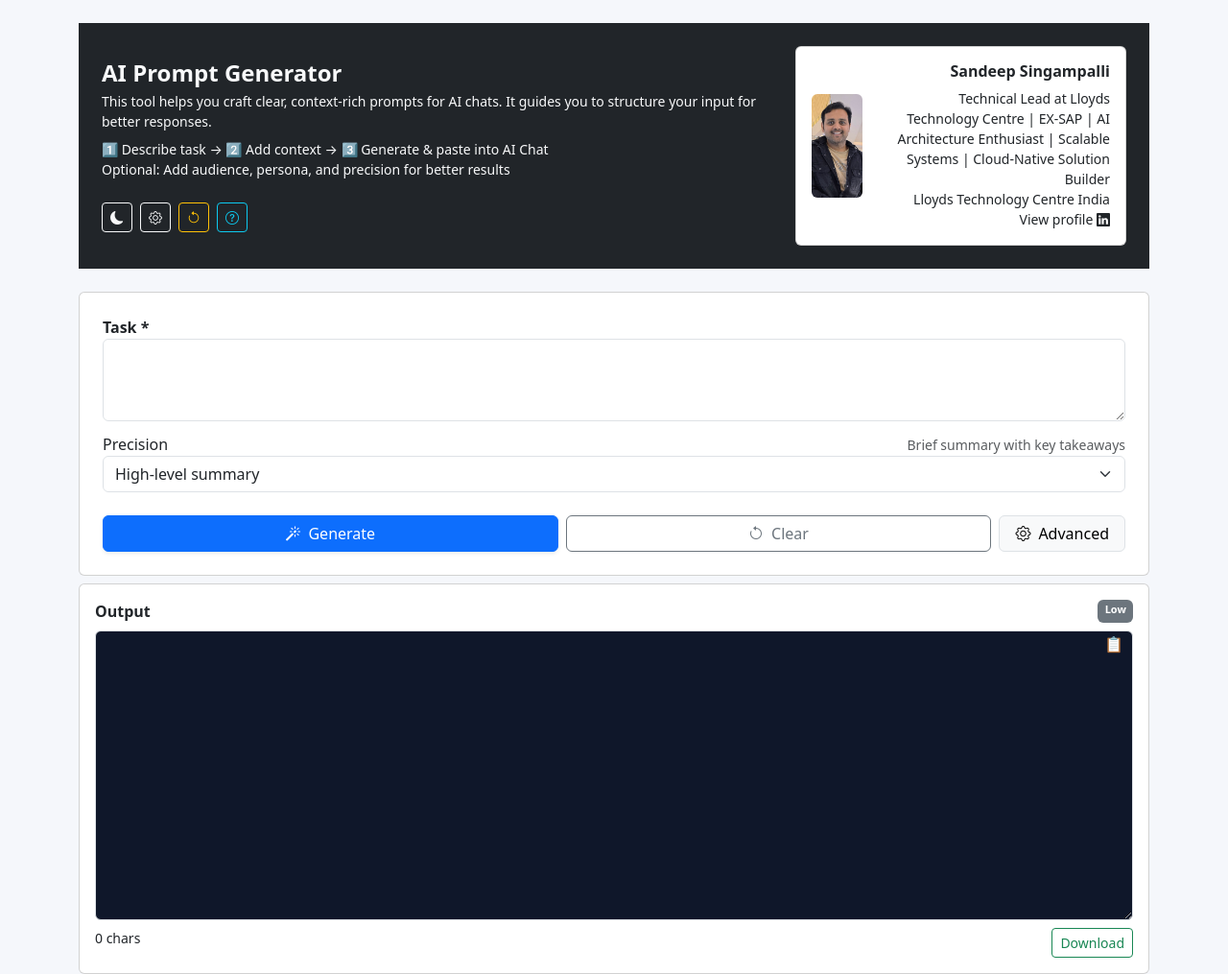
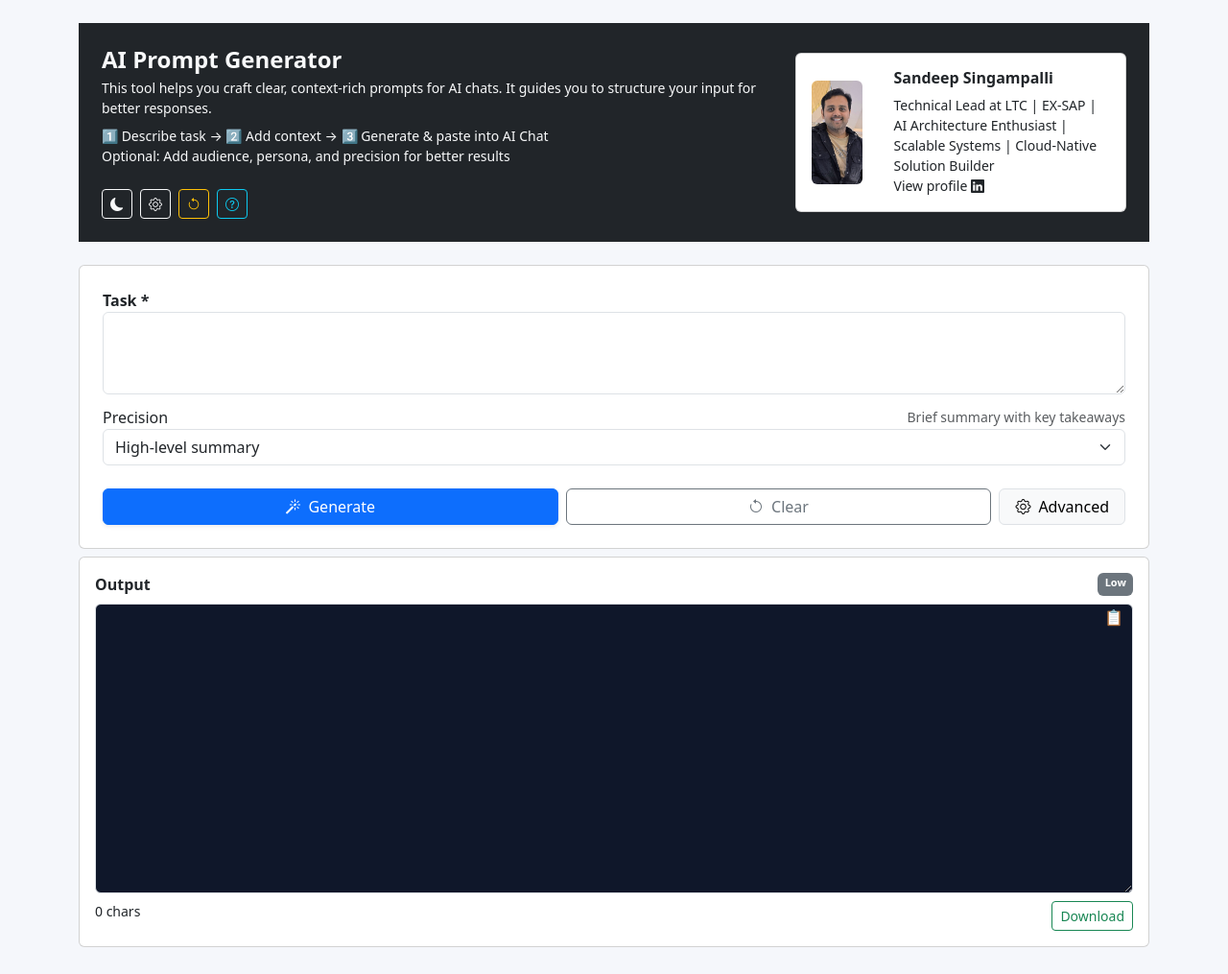
Before and after one commit to singampalli/ai-prompt-generator, a plain HTML site: page index.html in a window 1280 px wide. Shown: the whole page at 96% size. Drawn offline with nearby package versions, Linux system fonts and the light colour scheme.

Commit message:
update  1.0 with branding

```diff
--- a/index.html
+++ b/index.html
@@ -170,7 +170,6 @@
 
       <!-- 2️⃣ RIGHT: Badge + Controls -->
       <div class="col-lg-4 text-center text-lg-end">
-
       <a href="https://www.linkedin.com/in/sandeep-singampalli/" target="_blank" class="card bg-white rounded text-decoration-none h-100" style="cursor: pointer;">
         <div class="row g-0 h-100 align-items-center">
           <!-- LEFT: Image (3 cols) -->
@@ -179,12 +178,10 @@
           </div>
 
           <!-- RIGHT: Info (7 cols) -->
-            <div class="col-9 p-3">
+          <div class="col-9 p-3 text-start">
             <h6 class="fw-semibold mb-2">Sandeep Singampalli</h6>
-              <p class="small mb-0">
-                Technical Lead at Lloyds Technology Centre | EX-SAP | AI Architecture Enthusiast | Scalable Systems | Cloud-Native Solution Builder
-                <br>
-                Lloyds Technology Centre India
+            <p class="small mb-0 text-start">
+              Technical Lead at LTC | EX-SAP | AI Architecture Enthusiast | Scalable Systems | Cloud-Native Solution Builder
               <br>
               View profile <i class="bi bi-linkedin"></i>
             </p>
```
Lines whose indentation alone changed are shown as unchanged.
